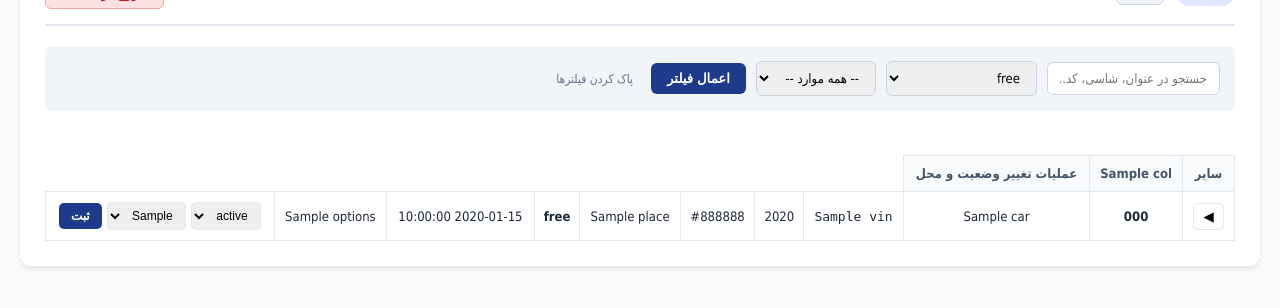
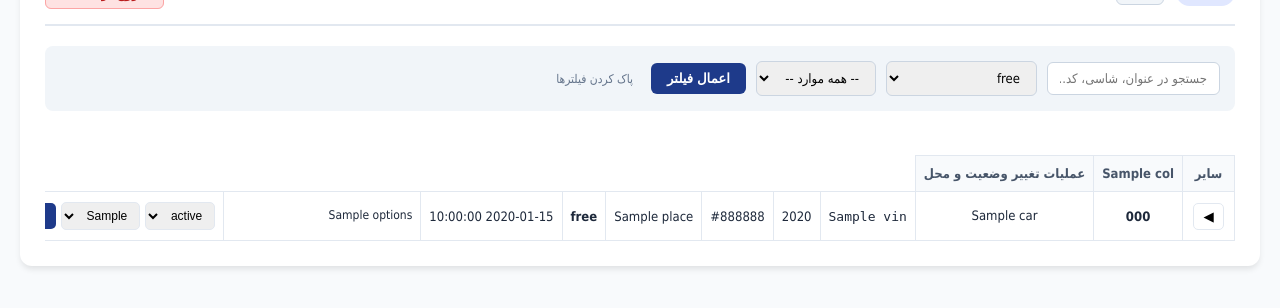
Before and after one commit to nahid7091/showroom, a FastAPI app: template templates/cars.html in a window 1280 px wide. Shown: the part 66-374 px from the top of the page. Run offline with FastAPI, Linux system fonts and the light colour scheme; the template is opened without the code that fills it: most values are stand-ins (such as "Sample title", 1, 10 or a date in 2020).

Commit message:
Update cars.html

```diff
--- a/templates/cars.html
+++ b/templates/cars.html
@@ -370,7 +370,33 @@
 @media (max-width: 600px) {
     .other-grid { grid-template-columns: 1fr; }
 }
+/* تنظیم رفتار ستون‌های متنی طولانی */
+.col-options {
+    max-width: 250px;           /* حداکثر عرض ستون آپشن‌ها */
+    min-width: 180px;           /* حداقل عرض مناسب */
+    white-space: normal !important; /* لغو اجبار یک خطی بودن و فعال‌سازی wrap */
+    word-break: break-word;     /* شکستن کلمات طولانی برای جلوگیری از سرریز */
+    line-height: 1.6;
+    text-align: right;          /* متن راست‌چین خواناتر */
+    font-size: 12px;
+}
 
+/* ستون عنوان/مشخصات ماشین نیز اگر متنش طولانی شد جمع‌وجور شود */
+.col-title {
+    max-width: 200px;
+    white-space: normal !important;
+    word-break: break-word;
+    line-height: 1.5;
+}
+
+/* اجازه به ردیف‌های جدول برای هماهنگی خودکار ارتفاع بر اساس محتوا */
+#carsTable tr {
+    height: auto;
+}
+
+#carsTable td {
+    vertical-align: middle;     /* قرارگیری مرتب آیتم‌ها در وسط ردیف‌هایی که ارتفاعشان زیاد شده */
+}
     </style>
 </head>
 <body>
@@ -454,7 +480,7 @@
                         onclick="toggleDetails({{ loop.index }}, this)">◀</button>
                     </td>
                     <td><strong>{{ car.car_code }}</strong></td>
-                    <td>{{ car.title }}</td>
+                    <td class="col-title">{{ car.title }}</td>
                     <td style="font-family: monospace;">{{ car.VIN }}</td>
                     <td>{{ car.model_year or '-' }}</td>
                     <td>{{ car.color or '-' }}</td>
@@ -468,7 +494,7 @@
                     </td>
 
                     <td id="res-cell-{{ car.car_code }}">{{ car.reserved_until or '-' }}</td>
-                    <td>{{ car.options or '-' }}</td>
+                    <td class="col-options">{{ car.options or '-' }}</td>
 
                     <!-- بخش تغییر وضعیت و مکان برای همه کاربران -->
                     <td>
```
